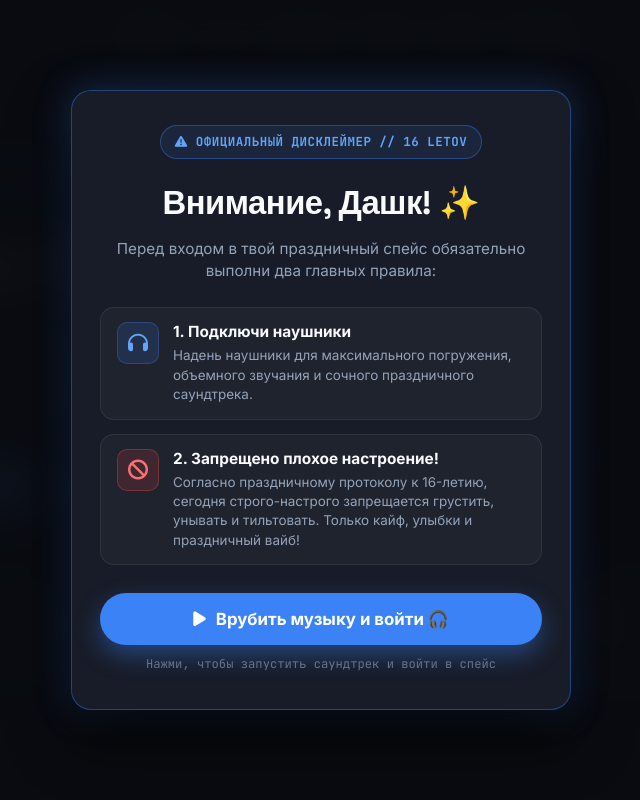
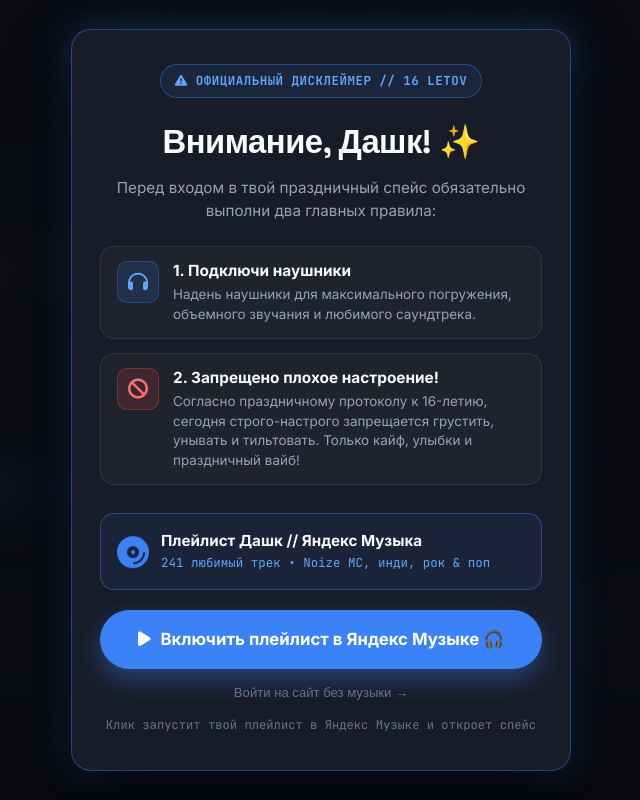
Before and after one commit to Jdkdkdiriej8383/PodarokNaDR, a website: page index.html in a window 1280 px wide. Shown: the top 800 px of the page, without its empty margins (319-959 px from the left). Drawn offline with nearby package versions, Linux system fonts and the light colour scheme.

Commit message:
fix: запуск оригинального плейлиста Яндекс Музыки вместо сторонней мелодии

```diff
--- a/index.html
+++ b/index.html
@@ -1404,6 +1404,61 @@ body {
   line-height: 1.45;
 }
 
+.disclaimer-playlist-preview {
+  background: rgba(59, 130, 246, 0.08);
+  border: 1px solid var(--border-active);
+  border-radius: var(--radius-md);
+  padding: 12px 16px;
+  margin-bottom: 20px;
+  text-align: left;
+}
+
+.playlist-pill-info {
+  display: flex;
+  align-items: center;
+  gap: 12px;
+}
+
+.playlist-pill-text {
+  display: flex;
+  flex-direction: column;
+}
+
+.playlist-pill-text strong {
+  font-size: 0.95rem;
+  color: var(--text-main);
+  line-height: 1.3;
+}
+
+.playlist-pill-text span {
+  font-size: 0.78rem;
+  color: var(--blue-light);
+  font-family: var(--font-mono);
+  margin-top: 2px;
+}
+
+.disclaimer-actions {
+  display: flex;
+  flex-direction: column;
+  gap: 10px;
+  width: 100%;
+}
+
+.btn-text-ghost {
+  background: none;
+  border: none;
+  color: var(--text-dim);
+  font-size: 0.82rem;
+  cursor: pointer;
+  padding: 6px;
+  transition: color var(--transition-fast);
+}
+
+.btn-text-ghost:hover {
+  color: var(--text-muted);
+  text-decoration: underline;
+}
+
 #disclaimer-enter-btn {
   width: 100%;
   padding: 15px 22px;
@@ -1414,6 +1469,7 @@ body {
   justify-content: center;
   gap: 10px;
   box-shadow: 0 10px 25px rgba(59, 130, 246, 0.4);
+  text-decoration: none;
 }
 
 .disclaimer-note {
@@ -1851,9 +1907,6 @@ body {
 
   <!-- Интерактивный минималистичный канвас для тонких частиц и журавликов -->
   <canvas id="bg-canvas"></canvas>
-
-  <!-- ФОНОВЫЙ САУНДТРЕК -->
-  <audio id="bg-music" src="assets/audio/celebration.mp3" loop preload="auto"></audio>
 
   <!-- ДИСКЛЕЙМЕР (ВХОД В СПЕЙС ДАШК) -->
   <div class="disclaimer-overlay" id="disclaimer-modal" role="dialog" aria-modal="true" aria-labelledby="disclaimer-title">
@@ -1870,7 +1923,7 @@ body {
           <div class="rule-icon"><i class="fa-solid fa-headphones"></i></div>
           <div class="rule-body">
             <h4>1. Подключи наушники</h4>
-            <p>Надень наушники для максимального погружения, объемного звучания и сочного праздничного саундтрека.</p>
+            <p>Надень наушники для максимального погружения, объемного звучания и любимого саундтрека.</p>
           </div>
         </div>
 
@@ -1883,10 +1936,26 @@ body {
         </div>
       </div>
 
-      <button class="btn btn-primary btn-lg" id="disclaimer-enter-btn">
-        <i class="fa-solid fa-play"></i> Врубить музыку и войти 🎧
-      </button>
-      <span class="disclaimer-note">Нажми, чтобы запустить саундтрек и войти в спейс</span>
+      <!-- Превью плейлиста именинницы -->
+      <div class="disclaimer-playlist-preview">
+        <div class="playlist-pill-info">
+          <span class="music-icon-spin"><i class="fa-solid fa-compact-disc"></i></span>
+          <div class="playlist-pill-text">
+            <strong>Плейлист Дашк // Яндекс Музыка</strong>
+            <span>241 любимый трек • Noize MC, инди, рок & поп</span>
+          </div>
+        </div>
+      </div>
+
+      <div class="disclaimer-actions">
+        <a href="https://music.yandex.ru/playlists/lk.a8d2470e-290b-495c-8f26-c89334f56a63?utm_medium=copy_link&ref_id=01826e28-0c2b-4429-89be-d7e3ba197f69" target="_blank" rel="noopener noreferrer" class="btn btn-primary btn-lg" id="disclaimer-enter-btn">
+          <i class="fa-solid fa-play"></i> Включить плейлист в Яндекс Музыке 🎧
+        </a>
+        <button type="button" class="btn-text-ghost" id="disclaimer-skip-btn">
+          Войти на сайт без музыки →
+        </button>
+      </div>
+      <span class="disclaimer-note">Клик запустит твой плейлист в Яндекс Музыке и откроет спейс</span>
     </div>
   </div>
 
@@ -2830,70 +2899,42 @@ function showToast(msg) {
 function setupDisclaimerAndMusic() {
   const modal = document.getElementById('disclaimer-modal');
   const enterBtn = document.getElementById('disclaimer-enter-btn');
-  const bgAudio = document.getElementById('bg-music');
+  const skipBtn = document.getElementById('disclaimer-skip-btn');
   const sfxBtn = document.getElementById('sfx-toggle');
 
-  if (!modal || !enterBtn) return;
-
-  let entered = false;
-
-  function enterSite() {
-    if (entered) return;
-    entered = true;
-
+  if (!modal) return;
+
+  function dismissModal(msg) {
     modal.classList.add('hide');
     setTimeout(() => {
       modal.style.display = 'none';
     }, 450);
 
-    // Start background festive audio
-    if (bgAudio) {
-      bgAudio.volume = 0.45;
-      const playPromise = bgAudio.play();
-      if (playPromise !== undefined) {
-        playPromise.then(() => {
-          if (sfxBtn) {
-            sfxBtn.classList.add('active');
-            sfxBtn.setAttribute('title', 'Музыка играет (кликни для паузы)');
-          }
-        }).catch(err => {
-          console.warn('Playback prevented:', err);
-        });
-      }
-    }
-
     sfx.init();
     sfx.playChime();
     shootConfetti(110, 130);
-    showToast('Праздничный спейс запущен! 🎧🎉');
-  }
-
-  enterBtn.addEventListener('click', enterSite);
-
-  // Sync navbar sound/music toggle
+    if (msg) showToast(msg);
+  }
+
+  if (enterBtn) {
+    enterBtn.addEventListener('click', () => {
+      dismissModal('Запускаем плейлист в Яндекс Музыке! 🎧🎉');
+    });
+  }
+
+  if (skipBtn) {
+    skipBtn.addEventListener('click', (e) => {
+      e.preventDefault();
+      dismissModal('Добро пожаловать в спейс Дашк! ✨');
+    });
+  }
+
+  // Sound effects toggle
   if (sfxBtn) {
     sfxBtn.addEventListener('click', () => {
-      if (bgAudio) {
-        if (!bgAudio.paused) {
-          bgAudio.pause();
-          sfx.enabled = false;
-          sfxBtn.classList.remove('active');
-          sfxBtn.setAttribute('title', 'Музыка на паузе (кликни для включения)');
-          sfxBtn.innerHTML = '<i class="fa-solid fa-volume-xmark"></i>';
-          showToast('Музыка на паузе 🔇');
-        } else {
-          bgAudio.play().catch(() => {});
-          sfx.enabled = true;
-          sfxBtn.classList.add('active');
-          sfxBtn.setAttribute('title', 'Музыка играет (кликни для паузы)');
-          sfxBtn.innerHTML = '<i class="fa-solid fa-volume-high"></i>';
-          showToast('Музыка играет 🔊');
-        }
-      } else {
-        sfx.enabled = !sfx.enabled;
-        sfxBtn.classList.toggle('active', sfx.enabled);
-        showToast(sfx.enabled ? 'Звук включен 🔊' : 'Звук выключен 🔇');
-      }
+      sfx.enabled = !sfx.enabled;
+      sfxBtn.classList.toggle('active', sfx.enabled);
+      showToast(sfx.enabled ? 'Звуковые эффекты включены 🔊' : 'Звук выключен 🔇');
     });
   }
 }
--- a/style.css
+++ b/style.css
@@ -1382,6 +1382,61 @@ body {
   line-height: 1.45;
 }
 
+.disclaimer-playlist-preview {
+  background: rgba(59, 130, 246, 0.08);
+  border: 1px solid var(--border-active);
+  border-radius: var(--radius-md);
+  padding: 12px 16px;
+  margin-bottom: 20px;
+  text-align: left;
+}
+
+.playlist-pill-info {
+  display: flex;
+  align-items: center;
+  gap: 12px;
+}
+
+.playlist-pill-text {
+  display: flex;
+  flex-direction: column;
+}
+
+.playlist-pill-text strong {
+  font-size: 0.95rem;
+  color: var(--text-main);
+  line-height: 1.3;
+}
+
+.playlist-pill-text span {
+  font-size: 0.78rem;
+  color: var(--blue-light);
+  font-family: var(--font-mono);
+  margin-top: 2px;
+}
+
+.disclaimer-actions {
+  display: flex;
+  flex-direction: column;
+  gap: 10px;
+  width: 100%;
+}
+
+.btn-text-ghost {
+  background: none;
+  border: none;
+  color: var(--text-dim);
+  font-size: 0.82rem;
+  cursor: pointer;
+  padding: 6px;
+  transition: color var(--transition-fast);
+}
+
+.btn-text-ghost:hover {
+  color: var(--text-muted);
+  text-decoration: underline;
+}
+
 #disclaimer-enter-btn {
   width: 100%;
   padding: 15px 22px;
@@ -1392,6 +1447,7 @@ body {
   justify-content: center;
   gap: 10px;
   box-shadow: 0 10px 25px rgba(59, 130, 246, 0.4);
+  text-decoration: none;
 }
 
 .disclaimer-note {
```
Also changed, not shown: 1 other file.
